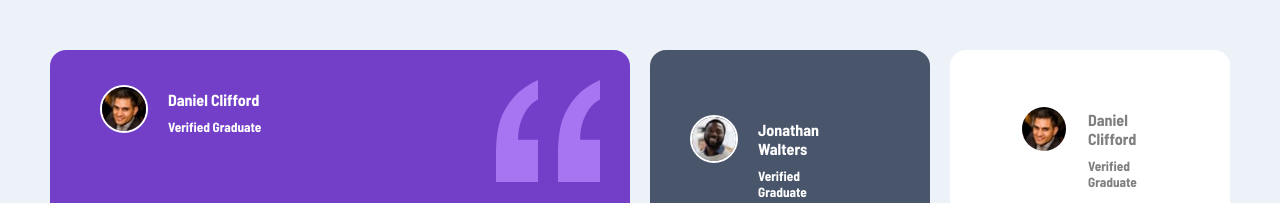
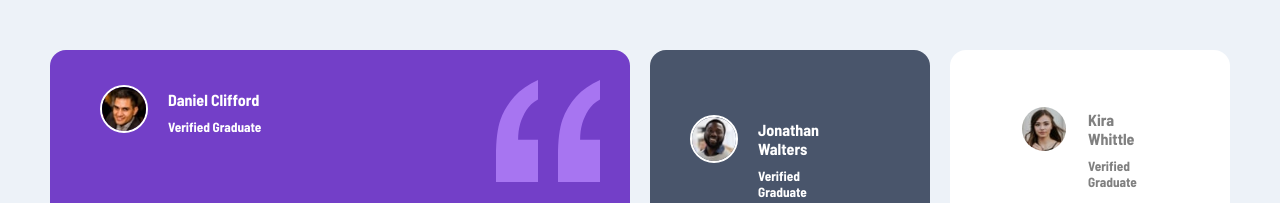
Before and after one commit to majidlive1989/grid-quote, a plain HTML site: page index.html in a window 1280 px wide. Shown: the top 203 px of the page. Drawn offline with Linux system fonts and the light colour scheme; a web font is replaced by a local one.

Commit message:
v1.4fontl

```diff
--- a/index.html
+++ b/index.html
@@ -89,7 +89,7 @@
            <div class="card1name">
           <div class="img-title">
             <img
-              src="./download.jpg"
+              src="./cardimg.jpeg"
               alt=""
               style="
                 width: 48px;
@@ -99,7 +99,7 @@
               "
             />
             <div style="color: gray;">
-              <h4>Daniel Clifford</h4>
+              <h4>Kira Whittle</h4>
               <h5>Verified Graduate</h5>
             </div>
           </div>
```
Also changed, not shown: cardimg.jpeg (added).
